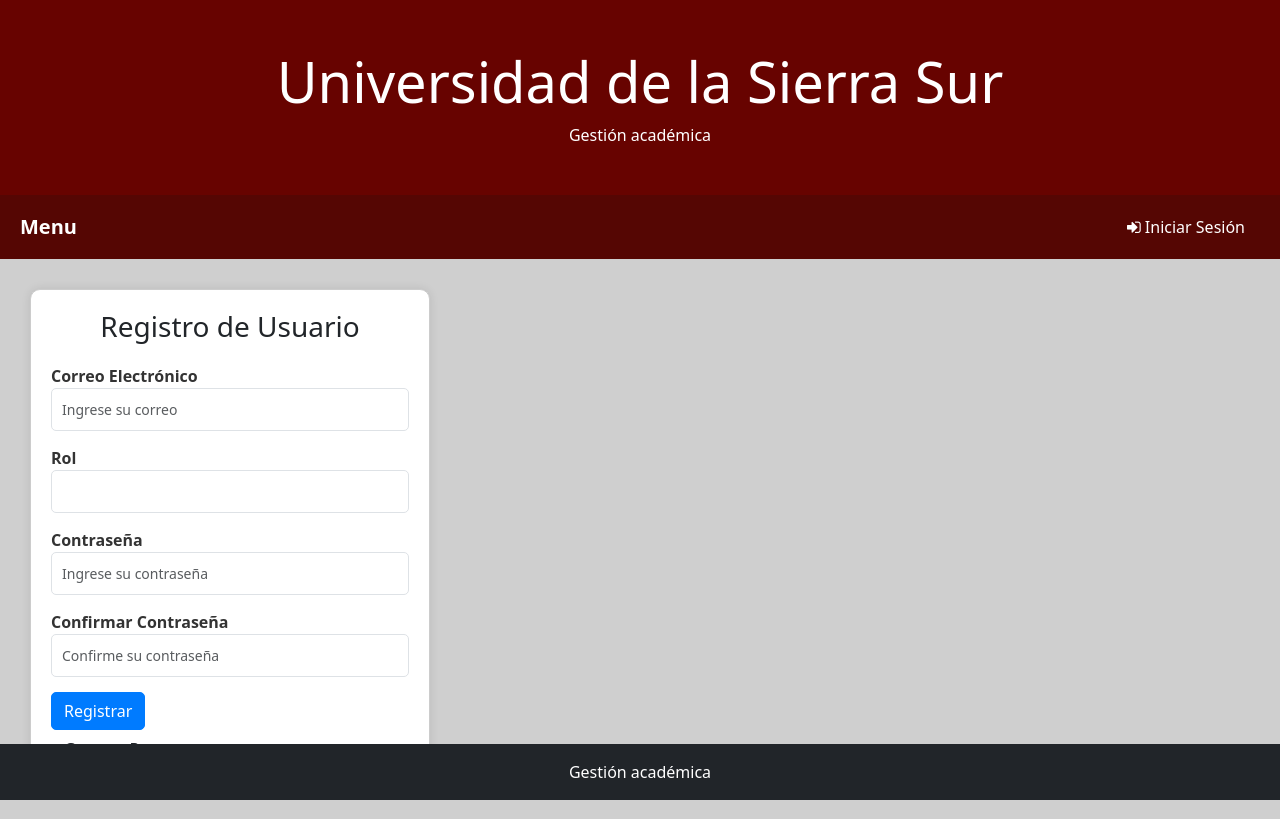
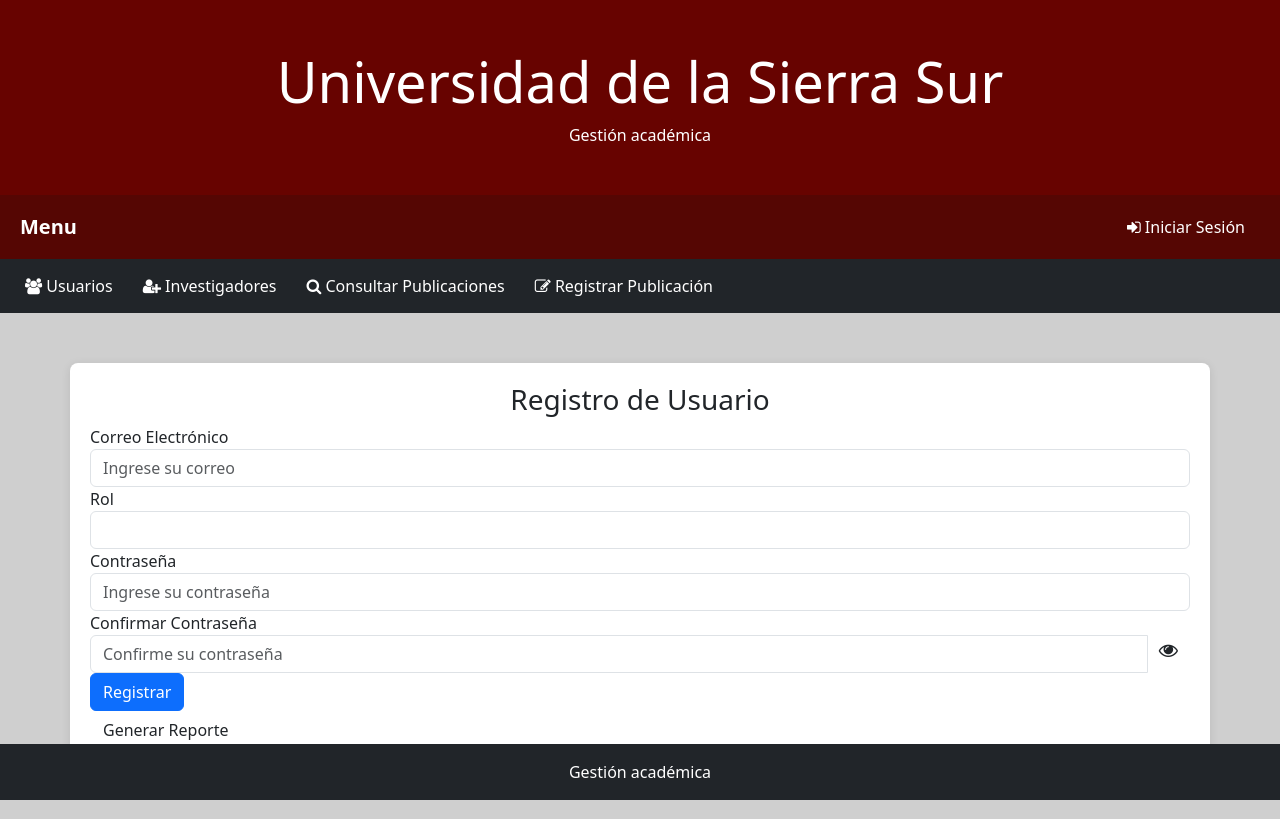
Before and after one commit to Ivanbtte/Spring---JWT, an Angular app in the folder frontend/: page /crear-usuario in a window 1280 px wide. Built offline with nearby package versions, Linux system fonts and the light colour scheme.

Commit message:
Vista login
sse actualizo la vista del login y de crear usuarios

```diff
--- a/frontend/src/app/app-routing.module.ts
+++ b/frontend/src/app/app-routing.module.ts
@@ -9,6 +9,7 @@
 import { UsuarioComponent } from './forms/usuario/usuario.component';
 import { EditarUsuarioComponent } from './forms/formsEdit/editar-usuario/editar-usuario.component';
 import { InvestigadorComponent } from './forms/investigador/investigador.component';
+
 
 
 const routes: Routes = [
@@ -25,7 +26,7 @@
 ];
 
 @NgModule({
-  imports: [RouterModule.forRoot(routes)],
+  imports: [RouterModule.forRoot(routes) ],
   exports: [RouterModule]
 })
 export class AppRoutingModule { }
--- a/frontend/src/app/auth/login/login.component.css
+++ b/frontend/src/app/auth/login/login.component.css
@@ -7,6 +7,20 @@
   margin: 0;
   background-color: #5f6769;
 }
+.input-group-append .input-group-text {
+  background: none;
+  border: none;
+  cursor: pointer;
+  display: flex;
+  align-items: center;
+  justify-content: center;
+  padding: 0 15px; /* Adjust padding to match input height */
+  margin-bottom: 20px;
+}
+.form-control {
+  padding-right: 2.5rem; /* Add space for the icon inside the input */
+}
+
 
 /* Fullscreen container */
 #contenedor {
@@ -44,7 +58,7 @@
   max-width: 320px;
   min-width: 320px;
   padding: 30px 30px 50px 30px;
-  background-color: #666060;
+  background-color: #928787;
   box-shadow: 0px 0px 5px 5px rgba(0,0,0,0.15);
   border-radius: 3px;
   box-sizing: border-box;
@@ -52,6 +66,7 @@
 
 #loginform .form-group {
   margin-bottom: 20px;
+
 }
 
 #loginform label {
--- a/frontend/src/app/auth/login/login.component.html
+++ b/frontend/src/app/auth/login/login.component.html
@@ -15,7 +15,7 @@
         <p class="text-danger">{{loginError}}</p>
 
         <div class="form-group">
-          <label for="exampleInputEmail1"> <i class="fa fa-envelope-o"></i>   Correo</label>
+          <label for="exampleInputEmail1"><i class="fa fa-envelope-o"></i> Correo</label>
           <div class="input-group">
             <input formControlName="username" type="email" class="form-control" id="exampleInputEmail1" aria-describedby="emailHelp" placeholder="Ingresar Correo">
           </div>
@@ -26,14 +26,19 @@
         </div>
 
 <div class="form-group">
-          <label for="exampleInputPassword1"><i class="fa fa-key"></i>   Contraseña</label>
-          <div class="input-group">
-            <input formControlName="password" type="password" class="form-control" id="exampleInputPassword1" placeholder="Contraseña">
+  <label for="exampleInputPassword1"><i class="fa fa-key"></i> Contraseña</label>
+  <div class="input-group position-relative">
+    <input formControlName="password" [type]="passwordFieldType" class="form-control pr-5" id="exampleInputPassword1" placeholder="Contraseña">
+    <span class="input-group-text position-absolute" style="right: 0px;  top: 40%; transform: translateY(-50%); width: 40px; height: 80%; border-radius: 5px;" (click)="togglePasswordVisibility()">
+      <i [class]="passwordToggleIcon"></i>
+    </span>
   </div>
   <div *ngIf="password.invalid && (password.dirty || password.touched)" class="text-danger">
     <div *ngIf="password.errors?.['required']">La contraseña es requerida.</div>
   </div>
 </div>
+
+
 
         <button type="submit" class="btn btn-primary btn-block">Iniciar Sesión</button>
       </form>
--- a/frontend/src/app/auth/login/login.component.ts
+++ b/frontend/src/app/auth/login/login.component.ts
@@ -10,6 +10,8 @@
   styleUrls: ['./login.component.css']
 })
 export class LoginComponent implements OnInit {
+  passwordFieldType: string = 'password';
+  passwordToggleIcon: string = 'fa fa-eye';
   loginError:string="";
   loginForm=this.formBuilder.group({
     username:['',[Validators.required,Validators.email]],
@@ -29,6 +31,17 @@
   {
     return this.loginForm.controls.password;
   }
+
+  togglePasswordVisibility() {
+    if (this.passwordFieldType === 'password') {
+      this.passwordFieldType = 'text';
+      this.passwordToggleIcon = 'fa fa-eye-slash';
+    } else {
+      this.passwordFieldType = 'password';
+      this.passwordToggleIcon = 'fa fa-eye';
+    }
+  }
+
   login(){
     if(this.loginForm.valid){
       this.loginError="";
--- a/frontend/src/app/forms/CrearUsuario/crear-usuario/crear-usuario.component.css
+++ b/frontend/src/app/forms/CrearUsuario/crear-usuario/crear-usuario.component.css
@@ -3,10 +3,10 @@
     background-color: #f8f9fa;
     margin: 0;
     padding: 0;
+    height: 100vh;
     display: flex;
     justify-content: center;
     align-items: center;
-    height: 100vh;
 }
 .container {
     margin: 50px auto;
@@ -75,3 +75,16 @@
     margin-top: 1rem;
     margin-bottom: 1rem;
 }
+.input-group-append .input-group-text {
+    background: none;
+    border: none;
+    cursor: pointer;
+  }
+
+  .form-control {
+    padding-right: 2.5rem; /* Añadir espacio para el icono dentro del input */
+  }
+
+  .password-toggle i {
+    font-size: 1.2rem; /* Ajustar el tamaño del icono si es necesario */
+  }
--- a/frontend/src/app/forms/CrearUsuario/crear-usuario/crear-usuario.component.html
+++ b/frontend/src/app/forms/CrearUsuario/crear-usuario/crear-usuario.component.html
@@ -1,5 +1,6 @@
 <app-nav></app-nav>
-<div class="registration-form">
+<app-menu></app-menu>
+<div class="container">
     <h3 class="text-center">Registro de Usuario</h3>
     <form [formGroup]="userForm" (ngSubmit)="onSubmit()">
         <div class="form-group">
@@ -22,7 +23,9 @@
         </div>
         <div class="form-group">
             <label for="password">Contraseña</label>
-            <input type="password" class="form-control" id="password" formControlName="password" placeholder="Ingrese su contraseña" required>
+            <div class="input-group">
+                <input type="password" class="form-control" id="password" formControlName="password" [type]="passwordFieldType" placeholder="Ingrese su contraseña" required>
+            </div>
             <div *ngIf="userForm.get('password')?.errors?.['required'] && userForm.get('password')?.touched" class="text-danger">
                 La contraseña es requerida.
             </div>
@@ -41,7 +44,14 @@
         </div>
         <div class="form-group">
             <label for="confirmPassword">Confirmar Contraseña</label>
-            <input type="password" class="form-control" id="confirmPassword" formControlName="confirmPassword" placeholder="Confirme su contraseña" required>
+            <div class="input-group">
+                <input type="password" class="form-control" id="confirmPassword" formControlName="confirmPassword" [type]="passwordFieldType" placeholder="Confirme su contraseña" required>
+                <div class="input-group-append">
+                    <span class="input-group-text password-toggle" (click)="togglePasswordVisibility()">
+                        <i [class]="passwordToggleIcon"></i>
+                    </span>
+                </div>
+            </div>
             <div *ngIf="userForm.get('confirmPassword')?.errors?.['required'] && userForm.get('confirmPassword')?.touched" class="text-danger">
                 La confirmación de la contraseña es requerida.
             </div>
--- a/frontend/src/app/forms/CrearUsuario/crear-usuario/crear-usuario.component.ts
+++ b/frontend/src/app/forms/CrearUsuario/crear-usuario/crear-usuario.component.ts
@@ -1,6 +1,7 @@
 import { Component, OnInit } from '@angular/core';
 import { FormBuilder, FormGroup, Validators, AbstractControl, ValidationErrors } from '@angular/forms';
 import { RegistrarusuarioService } from 'src/app/services/registrarusuario/registrarusuario.service';
+import Swal from 'sweetalert2';
 
 @Component({
   selector: 'app-crear-usuario',
@@ -9,7 +10,8 @@
 })
 export class CrearUsuarioComponent implements OnInit {
   userForm: FormGroup;
-
+  passwordFieldType: string = 'password';
+  passwordToggleIcon: string = 'fa fa-eye';
   constructor(private fb: FormBuilder, private registrarusuarioService: RegistrarusuarioService) {
     this.userForm = this.fb.group({
       email: ['', [Validators.required, Validators.email]],
@@ -62,19 +64,18 @@
       this.registrarusuarioService.registro(user).subscribe(
         response => {
           console.log('Usuario registrado:', response);
-          // Aquí puedes manejar la respuesta, por ejemplo, mostrar un mensaje de éxito
-          alert('Usuario registrado exitosamente');
+          alert('Usuario registrado exitosamente.');
+          this.userForm.reset(); // Limpiar el formulario después del registro
         },
         error => {
           console.error('Error al registrar usuario:', error);
-          alert('Error al registrar usuario');
-          // Aquí puedes manejar el error, por ejemplo, mostrar un mensaje de error
+          alert('Error al registrar el usuario.');
         }
       );
     }
   }
 
-  report(){
+  report() {
     this.registrarusuarioService.reporte().subscribe(response => {
       const blob = new Blob([response], { type: 'application/pdf' });
       const url = window.URL.createObjectURL(blob);
@@ -87,5 +88,15 @@
       console.error('Error downloading the file', error);
     });
   }
+  // Método para alternar la visibilidad de ambas contraseñas
+  togglePasswordVisibility() {
+    if (this.passwordFieldType === 'password') {
+      this.passwordFieldType = 'text';
+      this.passwordToggleIcon = 'fa fa-eye-slash';
+    } else {
+      this.passwordFieldType = 'password';
+      this.passwordToggleIcon = 'fa fa-eye';
+    }
+  }
 
 }
```
Also changed, not shown: frontend/src/app/forms/RegistrarPublicacion/registrar-publicacion/registrar-publicacion.component.html (+0 -100 lines). Lines whose indentation alone changed are shown as unchanged.
